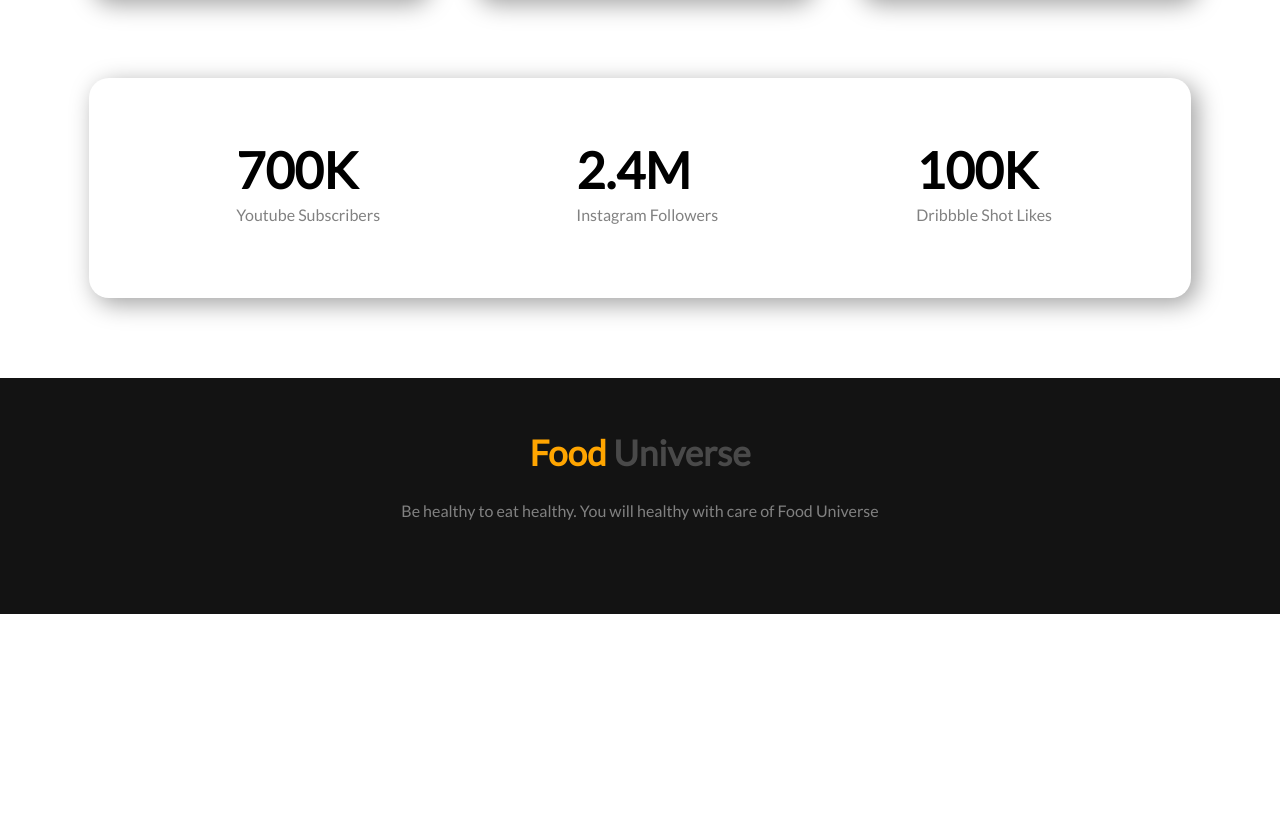
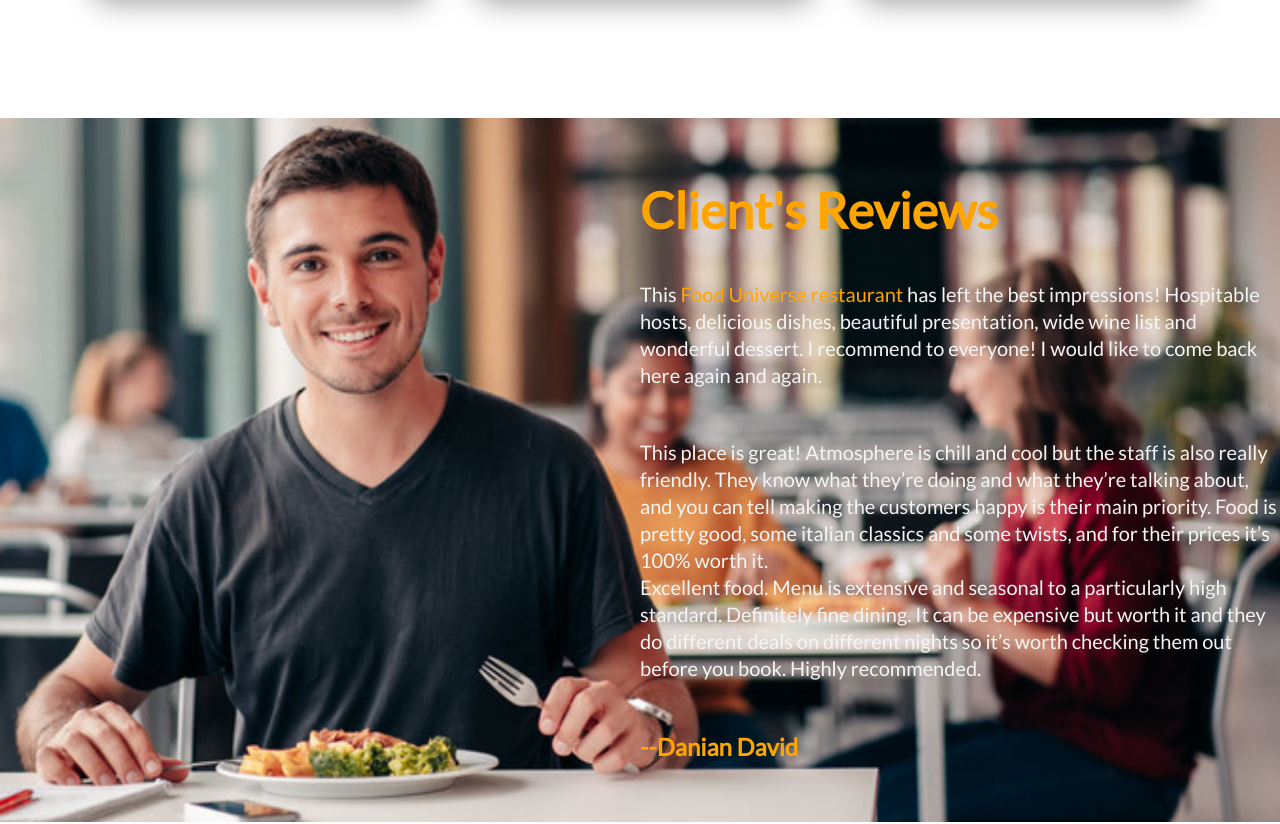
Before and after one commit to Yasin440/food_universe, a plain HTML site: page index.html in a window 1280 px wide. Shown: the part 2208-3032 px from the top of the page. Before the commit the page ends 2822 px from the top, so only its background shows below. Drawn offline with Linux system fonts and the light colour scheme.

Commit message:
food universe done

```diff
--- a/index.html
+++ b/index.html
@@ -60,6 +60,17 @@
             </div>
         </div>
     </section>
+    <section>
+        <div class="client-contant">
+            <img src="images/happy-client1.png" alt="Client Photo">
+            <div class="client-comment">
+                <h1 class="orangeColor">Client's Reviews</h1>
+                <p>This <span class="orangeColor">Food Universe restaurant</span> has left the best impressions! Hospitable hosts, delicious dishes, beautiful presentation, wide wine list and wonderful dessert. I recommend to everyone! I would like to come back here again and again.</p>
+                <p>This place is great! Atmosphere is chill and cool but the staff is also really friendly. They know what they’re doing and what they’re talking about, and you can tell making the customers happy is their main priority. Food is pretty good, some italian classics and some twists, and for their prices it’s 100% worth it.<br>Excellent food. Menu is extensive and seasonal to a particularly high standard. Definitely fine dining. It can be expensive but worth it and they do different deals on different nights so it’s worth checking them out before you book. Highly recommended.</p>
+                <h2 class="orangeColor">--Danian David</h2>
+            </div>
+        </div>
+    </section>
     <section class="social_follower">
         <div>
             <h1>700K</h1>
--- a/style.css
+++ b/style.css
@@ -64,9 +64,10 @@ img{
 .single_recipies{
     margin-left: 2%;
     margin-right: 2%;
-    box-shadow: 6px 6px 25px rgb(160, 160, 160);
+    box-shadow: 5px 5px 30px rgb(160, 160, 160);
     padding: 20px 20px;
     border-radius: 20px;
+    margin-bottom: 100px;
 }
 .about_recipies{
     width: 50%;
@@ -75,11 +76,24 @@ img{
     display: block;
     overflow: hidden;
 }
+.client-contant{
+    position: relative;
+}
+.client-comment p{
+    color: whitesmoke;
+    font-size: 20px;
+}
+.client-comment{
+    width: 50%;
+    position: absolute;
+    top: 20px;
+    right: 0px;
+}
 .social_follower{
-    margin: 80px auto;
+    margin: 100px auto;
     width: 83%;
     display: flex;
-    box-shadow: 6px 6px 25px rgb(160, 160, 160);
+    box-shadow: 5px 5px 30px rgb(160, 160, 160);
     padding: 20px 20px;
     border-radius: 20px;
 }
@@ -95,7 +109,7 @@ footer{
     background-color: rgb(19, 19, 19);
     text-align: center;
     padding-top: 30px;
-    padding-bottom: 40px;
+    padding-bottom: 50px;
 }
 footer h1{
     font-size: 35px;
```
Also changed, not shown: images/happy-client1.png (added).
